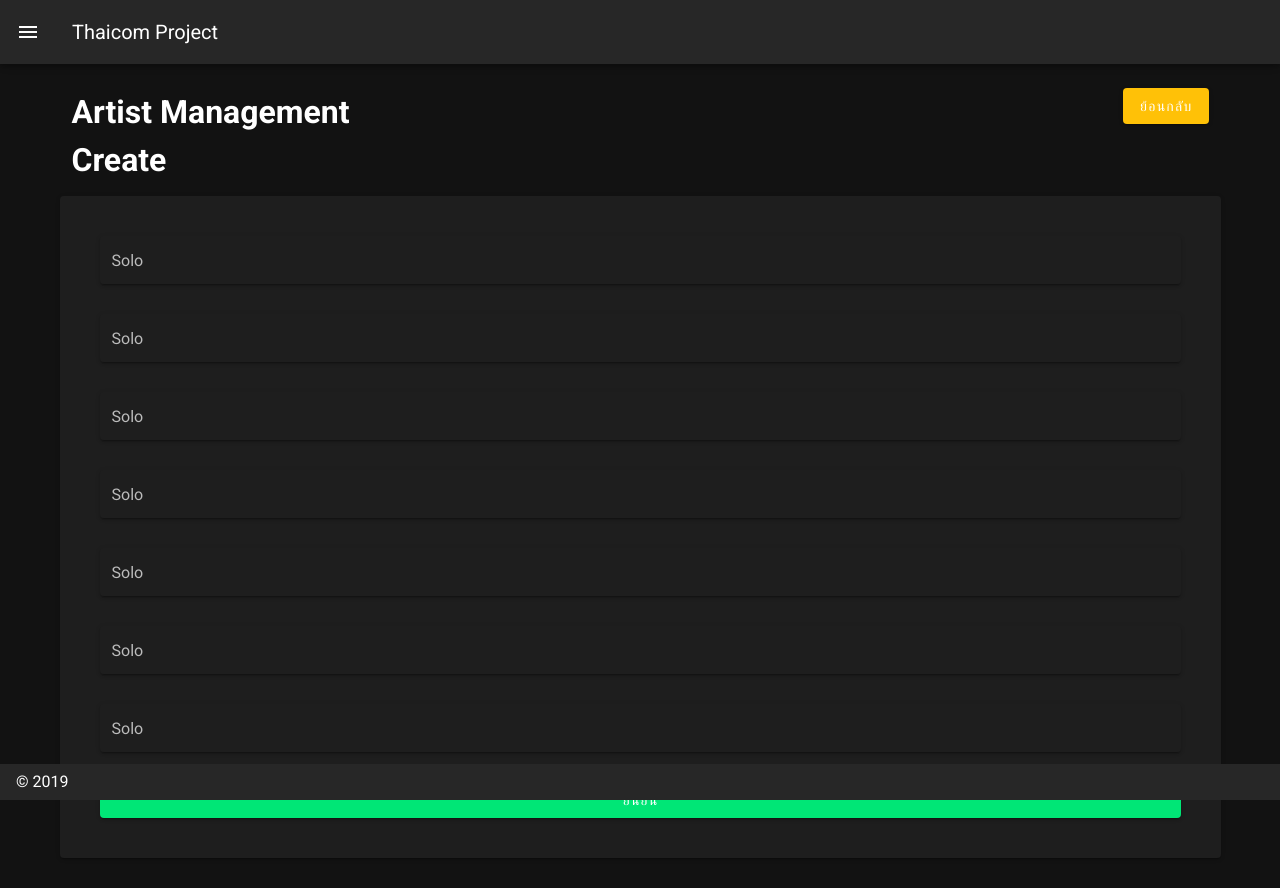
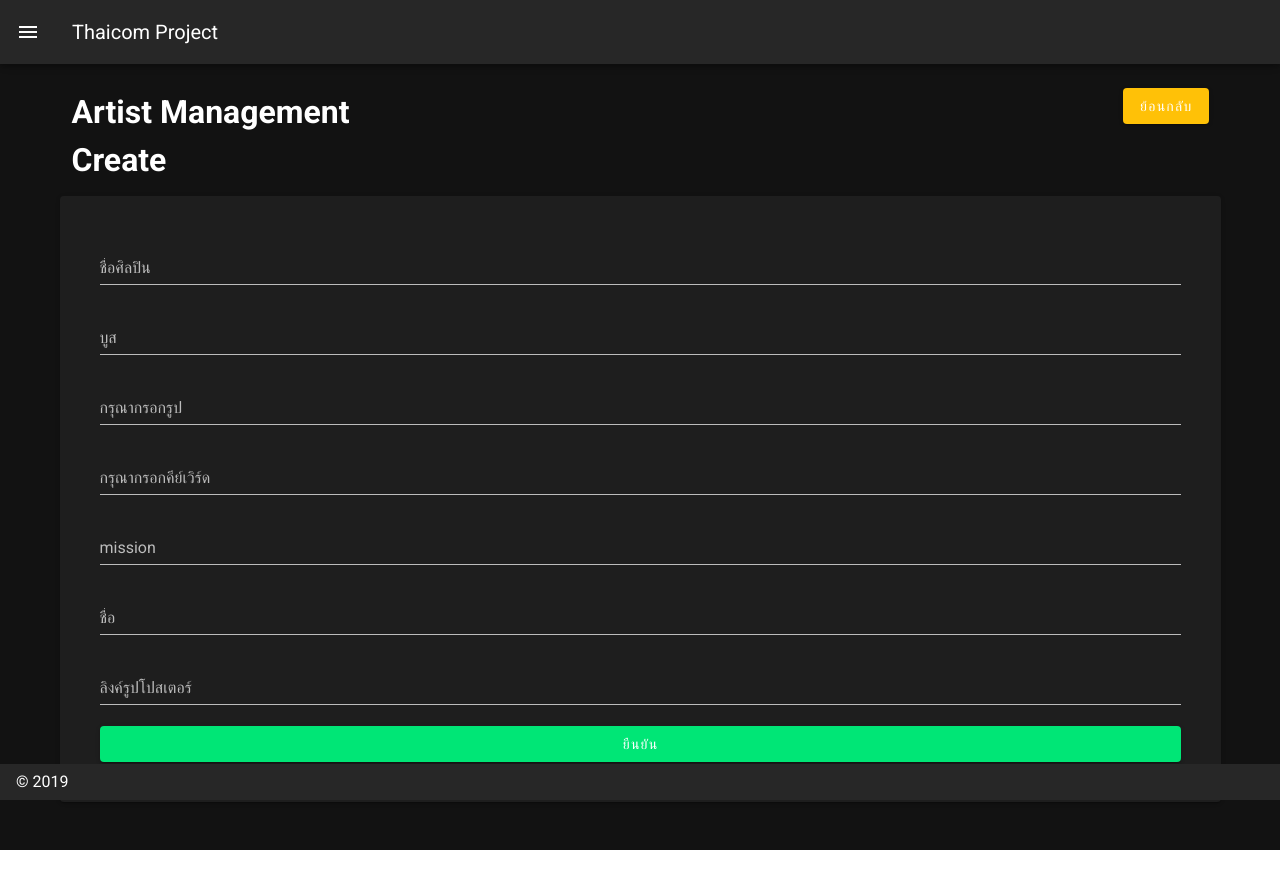
Before and after one commit to KkyJim12/freelance-artist-management, a Nuxt app: page /artist/create in a window 1280 px wide. Shown: the top 888 px of the page. After the commit the page ends 850 px from the top, so only its background shows below. Built offline with nearby package versions, Linux system fonts and the light colour scheme.

Commit message:
Update !!

```diff
--- a/pages/artist/_id/edit.vue
+++ b/pages/artist/_id/edit.vue
@@ -94,10 +94,9 @@ export default {
     getArtistById() {
       axios
         .post(
-          "https://us-central1-star-booster-ais-new-bis.cloudfunctions.net/get_artist",
+          "https://us-central1-star-booster-ais-new-bis.cloudfunctions.net/get_artist_by_id",
           {
-            limit: 1,
-            last_id: parseInt(this.$route.params.id)
+            id: parseInt(this.$route.params.id)
           },
           {
             headers: {
@@ -107,14 +106,14 @@ export default {
           }
         )
         .then(response => {
-          this.id = response.data.data[0].id;
-          this.artist_name = response.data.data[0].artist_name;
-          this.boosts = response.data.data[0].boosts;
-          this.image_url = response.data.data[0].image_url;
-          this.keywords = response.data.data[0].keywords;
-          this.mission = response.data.data[0].mission;
-          this.name = response.data.data[0].name;
-          this.poster_url = response.data.data[0].poster_url;
+          this.id = response.data.data.id;
+          this.artist_name = response.data.data.artist_name;
+          this.boosts = response.data.data.boosts;
+          this.image_url = response.data.data.image_url;
+          this.keywords = response.data.data.keywords;
+          this.mission = response.data.data.mission;
+          this.name = response.data.data.name;
+          this.poster_url = response.data.data.poster_url;
         });
     },
     updateArtist() {
--- a/pages/artist/create.vue
+++ b/pages/artist/create.vue
@@ -17,51 +17,44 @@
       <v-card class="pa-10">
         <v-form ref="form">
           <v-text-field
-            label="Solo"
-            placeholder="ชื่อศิลปิน"
-            solo
+            label="ชื่อศิลปิน"
+            placeholder="กรุณากรอกชื่อศิลปิน"
             v-model="artist_name"
           ></v-text-field>
           <v-text-field
-            label="Solo"
-            placeholder="บูส"
+            label="บูส"
+            placeholder="กรุณากรอกบูส"
             type="number"
-            solo
             v-model="boosts"
           ></v-text-field>
           <v-text-field
-            label="Solo"
+            label="กรุณากรอกรูป"
             placeholder="ลิงค์รูป"
             type="text"
-            solo
             v-model="image_url"
           ></v-text-field>
           <v-text-field
-            label="Solo"
+            label="กรุณากรอกคีย์เวิร์ด"
             placeholder="คีย์เวิร์ด"
             type="text"
-            solo
             v-model="keywords"
           ></v-text-field>
           <v-text-field
-            label="Solo"
-            placeholder="mission"
+            label="mission"
+            placeholder="กรุณากรอก mission"
             type="text"
-            solo
             v-model="mission"
           ></v-text-field>
           <v-text-field
-            label="Solo"
-            placeholder="ชื่อ"
+            label="ชื่อ"
+            placeholder="กรุณากรอก ชื่อ"
             type="text"
-            solo
             v-model="name"
           ></v-text-field>
           <v-text-field
-            label="Solo"
-            placeholder="ลิงค์รูปโปสเตอร์"
+            label="ลิงค์รูปโปสเตอร์"
+            placeholder="กรุณากรอก ลิงค์รูปโปสเตอร์"
             type="text"
-            solo
             v-model="poster_url"
           ></v-text-field>
           <v-btn @click="addArtist()" color="success" block>ยืนยัน</v-btn>
--- a/pages/artist/index.vue
+++ b/pages/artist/index.vue
@@ -50,6 +50,9 @@
           </tbody>
         </template>
       </v-simple-table>
+      <div class="text-center">
+        <v-pagination v-model="page" :length="3"></v-pagination>
+      </div>
     </v-flex>
   </v-layout>
 </template>
@@ -70,9 +73,8 @@ export default {
   },
   data() {
     return {
-      artistLists: {
-        name: ""
-      }
+      page: 1,
+      artistLists: {}
     };
   },
   methods: {
@@ -111,7 +113,7 @@ export default {
           }
         )
         .then(response => {
-          if(response.data.code == 0) {
+          if (response.data.code == 0) {
             this.getArtistList();
           }
         });
```
